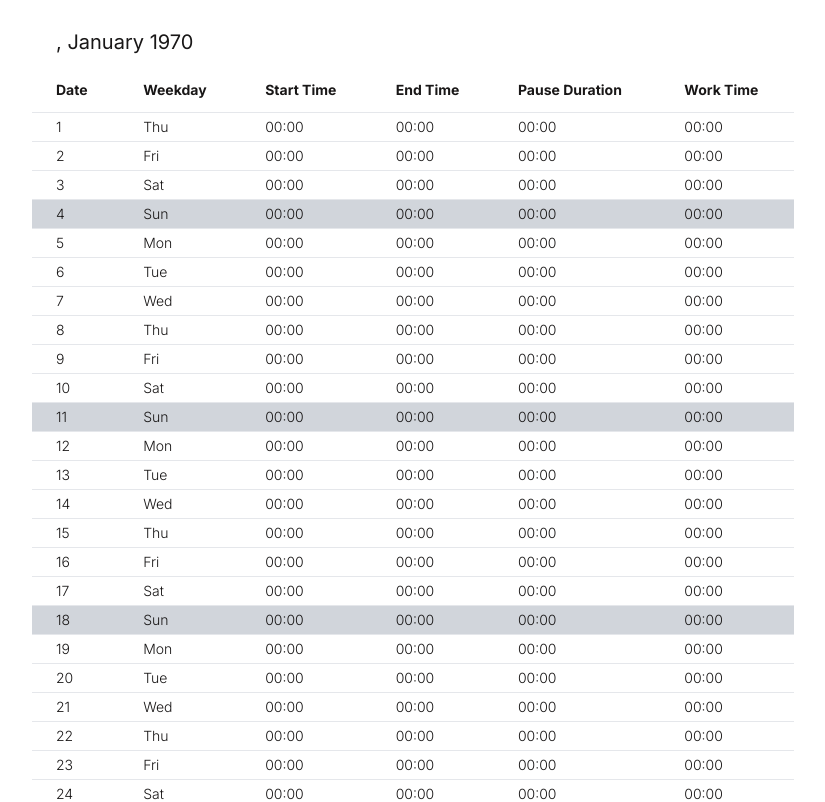
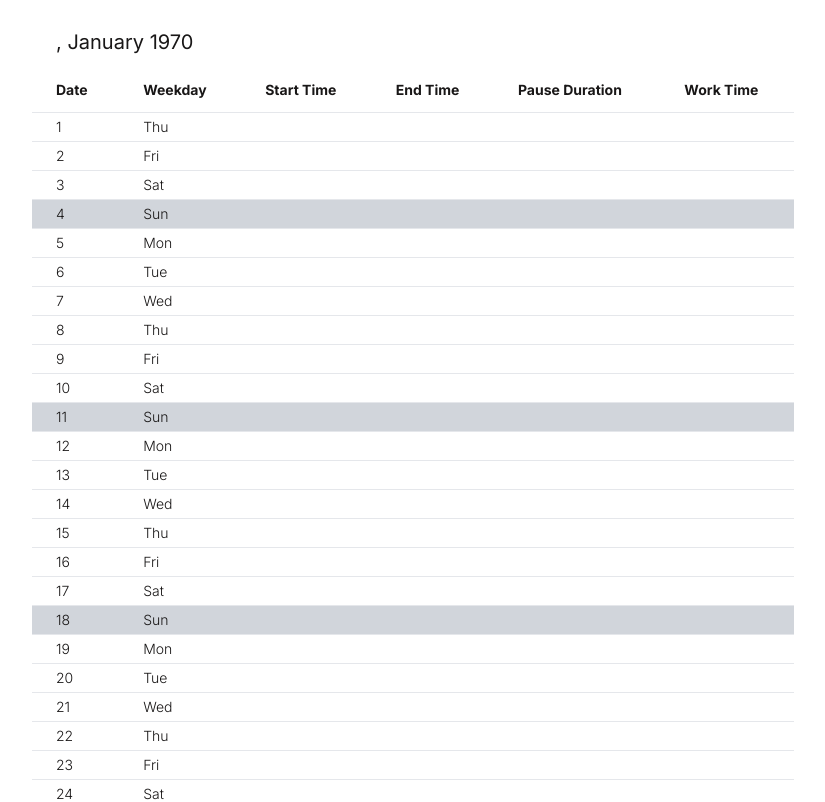
Before and after one commit to mariskoch/TimeTracking, a Next.js app: page /view in a window 1280 px wide. Shown: the top 802 px of the page, without its empty margins (227-1052 px from the left). Built offline with nearby package versions, Linux system fonts and the light colour scheme; no server answers; the database is empty; sample sign-in values are in the browser's storage.

Commit message:
removed 00:00 from unused days

```diff
--- a/app/(view)/view/page.tsx
+++ b/app/(view)/view/page.tsx
@@ -114,10 +114,18 @@ const View = async ({
                                 <tr key={index} className={`border-b ${rowData.weekday === Weekday.Sunday && TimeHoursMinutes(rowData.startTime) === '00:00' ? 'bg-gray-300' : ''}`}>
                                     <td className='whitespace-nowrap px-6 py-1'>{rowData.day.getDate()}</td>
                                     <td className='whitespace-nowrap px-6 py-1'>{rowData.weekday}</td>
-                                    <td className='whitespace-nowrap px-6 py-1'>{TimeHoursMinutes(rowData.startTime)}</td>
-                                    <td className='whitespace-nowrap px-6 py-1'>{TimeHoursMinutes(rowData.endTime)}</td>
-                                    <td className='whitespace-nowrap px-6 py-1'>{TimeHoursMinutes(rowData.pauseDuration)}</td>
-                                    <td className='whitespace-nowrap px-6 py-1'>{calculateWorkTime(rowData.startTime, rowData.endTime, rowData.pauseDuration)}</td>
+                                    <td className='whitespace-nowrap px-6 py-1'>
+                                        {TimeHoursMinutes(rowData.startTime) === '00:00' && TimeHoursMinutes(rowData.endTime) === '00:00' ? '' : TimeHoursMinutes(rowData.startTime)}
+                                    </td>
+                                    <td className='whitespace-nowrap px-6 py-1'>
+                                        {TimeHoursMinutes(rowData.startTime) === '00:00' && TimeHoursMinutes(rowData.endTime) === '00:00' ? '' : TimeHoursMinutes(rowData.endTime)}
+                                    </td>
+                                    <td className='whitespace-nowrap px-6 py-1'>
+                                        {TimeHoursMinutes(rowData.startTime) === '00:00' && TimeHoursMinutes(rowData.endTime) === '00:00' ? '' : TimeHoursMinutes(rowData.pauseDuration)}
+                                    </td>
+                                    <td className='whitespace-nowrap px-6 py-1'>
+                                        {TimeHoursMinutes(rowData.startTime) === '00:00' && TimeHoursMinutes(rowData.endTime) === '00:00' ? '' : calculateWorkTime(rowData.startTime, rowData.endTime, rowData.pauseDuration)}
+                                    </td>
                                 </tr>
                             );
                         })}
```
Also changed, not shown: 1 other file (tests, documents, lock files or other folders).
